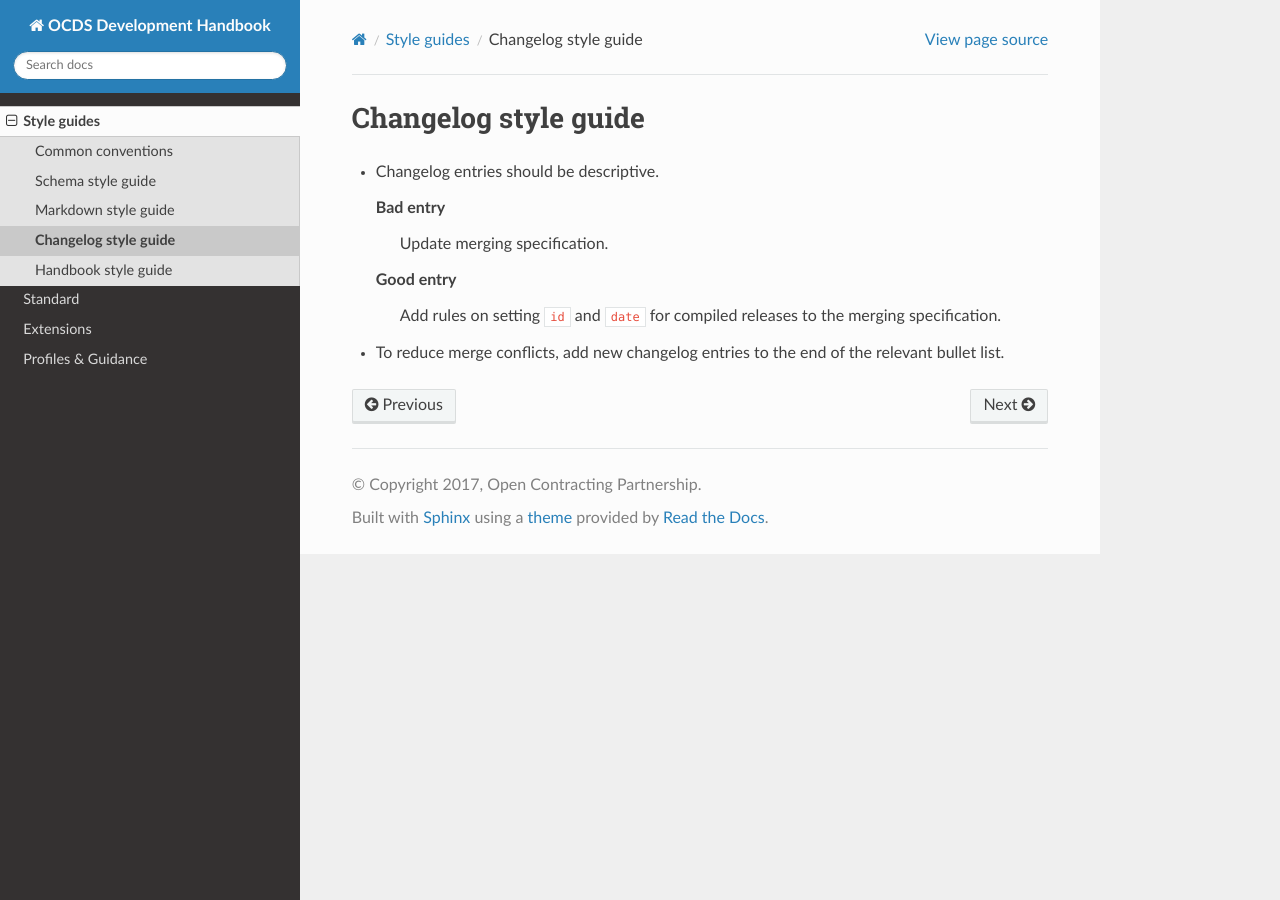
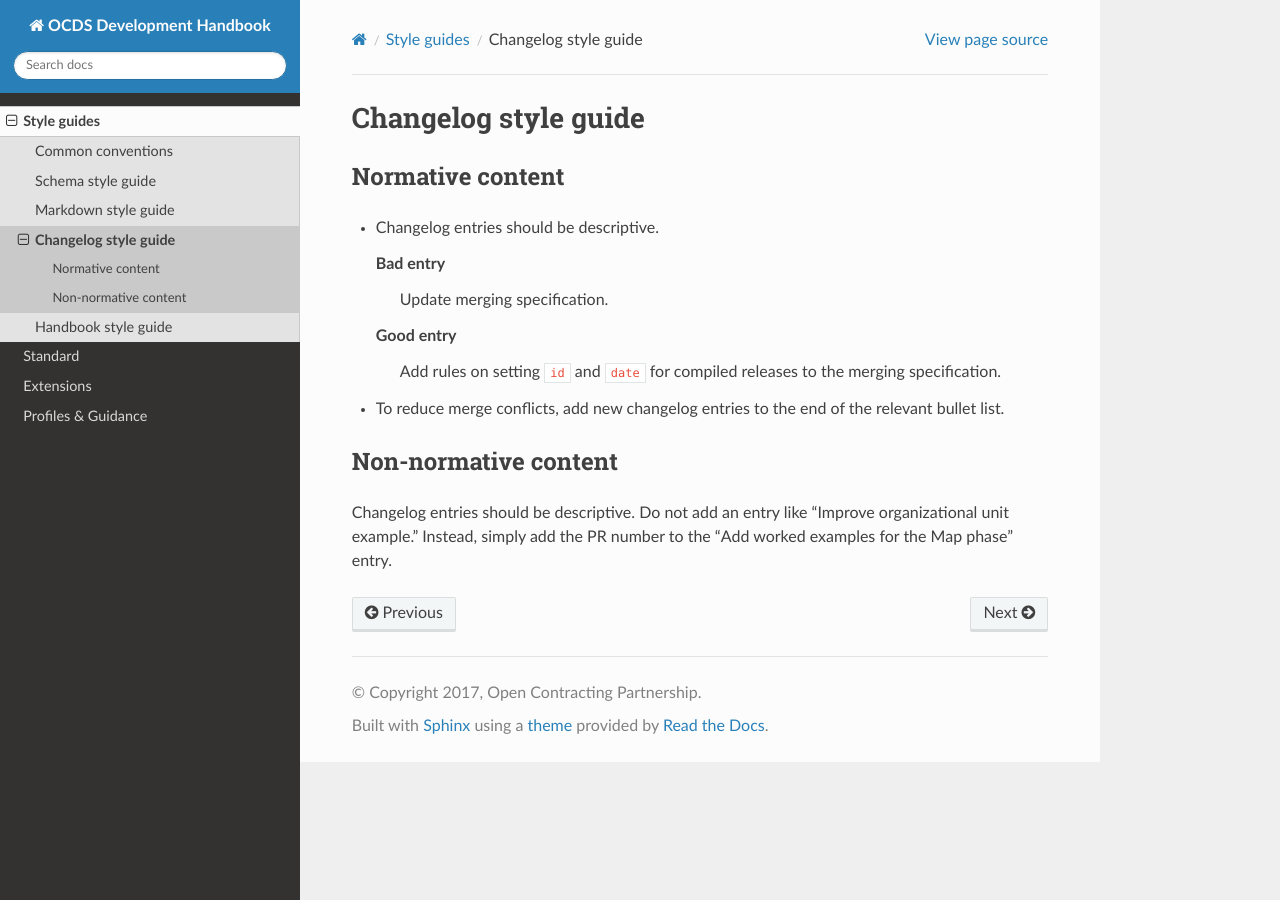
Before and after one commit to open-contracting/standard-development-handbook, a Sphinx documentation site: the page built from docs/meta/changelog_style_guide.rst, in a window 1280 px wide. Built offline with Sphinx 7.4.7 and the Read the Docs theme 2.0.0, drawn with Linux system fonts in a browser that asks for light colours.

Commit message:
meta/changelog_style_guide: Add guidance for non-normative content

```diff
--- a/docs/meta/changelog_style_guide.rst
+++ b/docs/meta/changelog_style_guide.rst
@@ -1,5 +1,8 @@
 Changelog style guide
 =====================
+
+Normative content
+-----------------
 
 -  Changelog entries should be descriptive.
 
@@ -9,3 +12,8 @@ Changelog style guide
      Add rules on setting ``id`` and ``date`` for compiled releases to the merging specification.
 
 -  To reduce merge conflicts, add new changelog entries to the end of the relevant bullet list.
+
+Non-normative content
+---------------------
+
+Changelog entries should be descriptive. Do not add an entry like "Improve organizational unit example." Instead, simply add the PR number to the "Add worked examples for the Map phase" entry.
```
